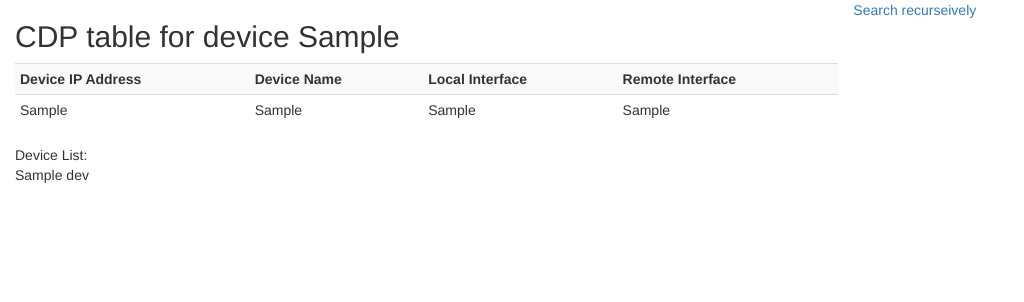
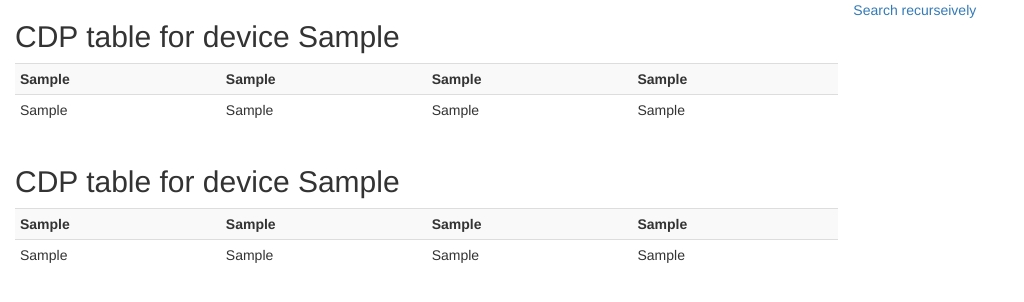
Before and after one commit to germel/ovulg, a Django app: template nscan/templates/answer.html in a window 1280 px wide. Shown: the top 302 px of the page, without its empty margins (0-1024 px from the left). Run offline with Django 3.2, Linux system fonts and the light colour scheme; the template is opened without the code that fills it: most values are stand-ins (such as "Sample title", 1, 10 or a date in 2020); some libraries are stand-ins or nearby versions.

Commit message:
2014082600

```diff
--- a/nscan/templates/answer.html
+++ b/nscan/templates/answer.html
@@ -4,10 +4,10 @@
 {% block body %}
 
 <div class="col-md-8">
-	<h2>CDP table for device {{ dev_ip }}</h2>
+	<h2>CDP table for device {{ resp.0.0 }}</h2>
 	<table class="table table-striped table-condensed"><tbody>
-		<tr><th>Device IP Address</th><th>Device Name</th><th>Local Interface</th><th>Remote Interface</th></tr>
-		{% for item in resp %}
+		<tr><th>{{ resp.1.0 }}</th><th>{{ resp.1.1 }}</th><th>{{ resp.1.2 }}</th><th>{{ resp.1.3 }}</th></tr>
+		{% for item in resp|slice:"2:" %}
 			<tr class="{% cycle 'white' 'grey'%}"><td>{{ item.0 }}</td><td>{{ item.1}}</td><td>{{ item.2 }}</td><td>{{ item.3 }}</td></tr>
 		{% endfor %}
 	</tbody></table>
@@ -15,6 +15,19 @@
 
 <a href="/switchscan/recursive-scan">Search recurseively</a></p>
 
+{% for dev in devices %}
+	<div class="col-md-8">
+		<h2>CDP table for device {{ dev.0.0 }}</h2>
+		<table class="table table-striped table-condensed"><tbody>
+			<tr><th>{{ dev.1.0 }}</th><th>{{ dev.1.1 }}</th><th>{{ dev.1.2 }}</th><th>{{ dev.1.3 }}</th></tr>
+			{% for item in dev.2 %}
+				<tr class="{% cycle 'white' 'grey'%}"><td>{{ item.0 }}</td><td>{{ item.1}}</td><td>{{ item.2 }}</td><td>{{ item.3 }}</td></tr>
+			{% endfor %}
+		</tbody></table>
+	</div>
+{% endfor %}
+
+{% comment %}
 <div class="col-md-8">
 	Device List:<br>
 	{% for x in dev_list %}
@@ -22,4 +35,13 @@
 	{% endfor %}
 </div>
 
+{% for y in devices %}
+	<div class="col-md-8">
+		{% for x in y.0 %}
+			<br /><br />{{ x }}
+		{% endfor %}
+	</div>
+{% endfor %}
+{% endcomment %}
+
 {% endblock body %}
```
Also changed, not shown: nscan/views.py (+10 -6 lines).
